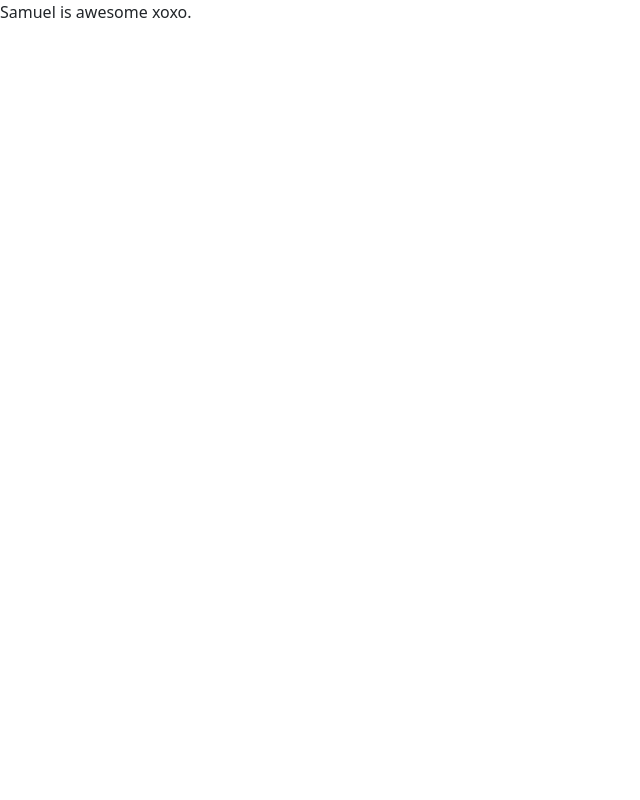
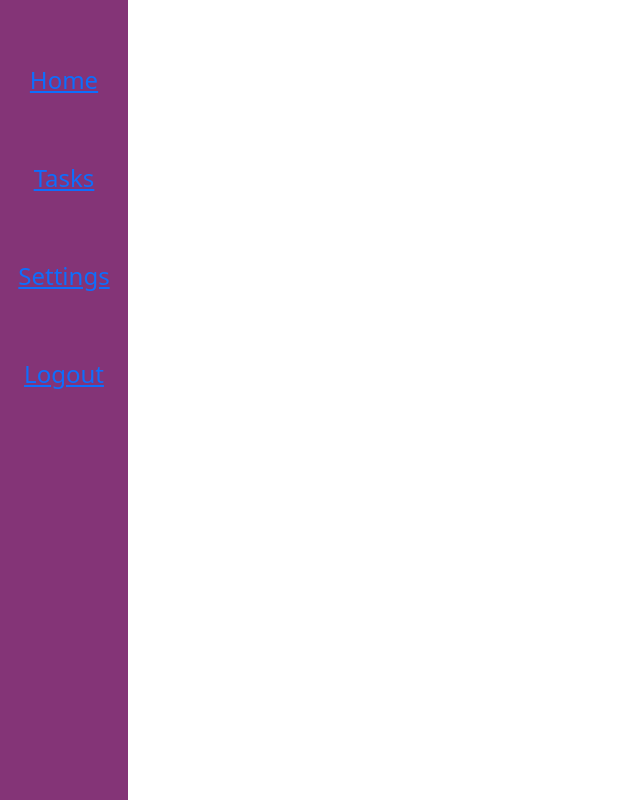
Before and after one commit to OgechukwuCSC205/Staff-Remote-App, a React (Create React App) app: page /dashboard in a window 1280 px wide. Shown: the whole page, without its empty margins (0-640 px from the left). Built offline with nearby package versions, Linux system fonts and the light colour scheme; a web font is replaced by a local one.

Commit message:
Changes before adding dashboard

```diff
--- /dev/null
+++ b/src/components/Dashboard/dashboard.css
@@ -0,0 +1,17 @@
+.list {
+  list-style-type: none;
+  margin: 0;
+  padding: 0;
+  background-color: #843477;
+  width: 8rem;
+  height: 100vh;
+  text-align: center;
+  font-size: 1.5rem;
+  text-decoration: none;
+}
+
+.links{
+    padding-top: 62px;
+    text-decoration: none;
+    color: white;
+}
--- a/src/components/Dashboard/dashboard.js
+++ b/src/components/Dashboard/dashboard.js
@@ -1,13 +1,28 @@
-
+import React, { useState } from "react";
+import Button from "react-bootstrap/Button";
+import {Link} from "react-router-dom";
+// import Form from "react-bootstrap/Form";
+import "./dashboard.css";
 
 const Dashboard = () => {
-
-    return (
-        <div>
-        <p>Samuel is awesome xoxo.</p>
-        </div>
-    );
+  return (
+    <section>
+      <ul className="list">
+          <li className="links">
+            <Link to="/dashboard">Home</Link>
+          </li>
+          <li className="links">
+            <Link to="/tasks">Tasks</Link>
+          </li>
+          <li className="links">
+            <Link to="/settings">Settings</Link>
+          </li>
+          <li className="links further-down">
+            <Link to="/login">Logout</Link>
+          </li>
+        </ul>
+    </section>
+  );
 };
 
-
 export default Dashboard;
--- a/src/components/Login/Login.css
+++ b/src/components/Login/Login.css
@@ -77,12 +77,12 @@
   font-size: 14px;
 }
 
-.sign-link {
+.sign-link1 {
   text-decoration: underline;
   color: purple;
 }
 
-.sign-link:hover {
+.sign-link1:hover {
   color: blue;
 }
 
--- a/src/components/Login/Login.js
+++ b/src/components/Login/Login.js
@@ -156,7 +156,7 @@ const Login = () => {
               <div>
                 <p className="mb-4  center">
                   Don't have an account?{" "}
-                  <a href="./" className="sign-link">
+                  <a href="./registration" className="sign-link1">
                     Sign up
                   </a>
                 </p>
--- a/src/components/Registration/Registration.js
+++ b/src/components/Registration/Registration.js
@@ -43,7 +43,7 @@ const Registration = () => {
       return;
     }
 
-    if (email === "") {
+    if (email === "" || String(email).toLowerCase().match(re)) {
       setError({ ...error, email: true });
       return;
     }
@@ -147,7 +147,7 @@ const Registration = () => {
               <div>
                 <p className="mb-3 center">
                   Already have an account?{" "}
-                  <a href="./login" className="signIn-link">
+                  <a href="./" className="signIn-link">
                     Sign in
                   </a>
                 </p>
```
Also changed, not shown: src/components/dash_navbar/navbar.js (added, +23 -0 lines), src/Assets/Group 15.svg (added), src/components/dash_navbar/navbar.css (added), src/components/dash_sidebar/sidebar.css (added), src/components/dash_sidebar/sidebar.js (added).
